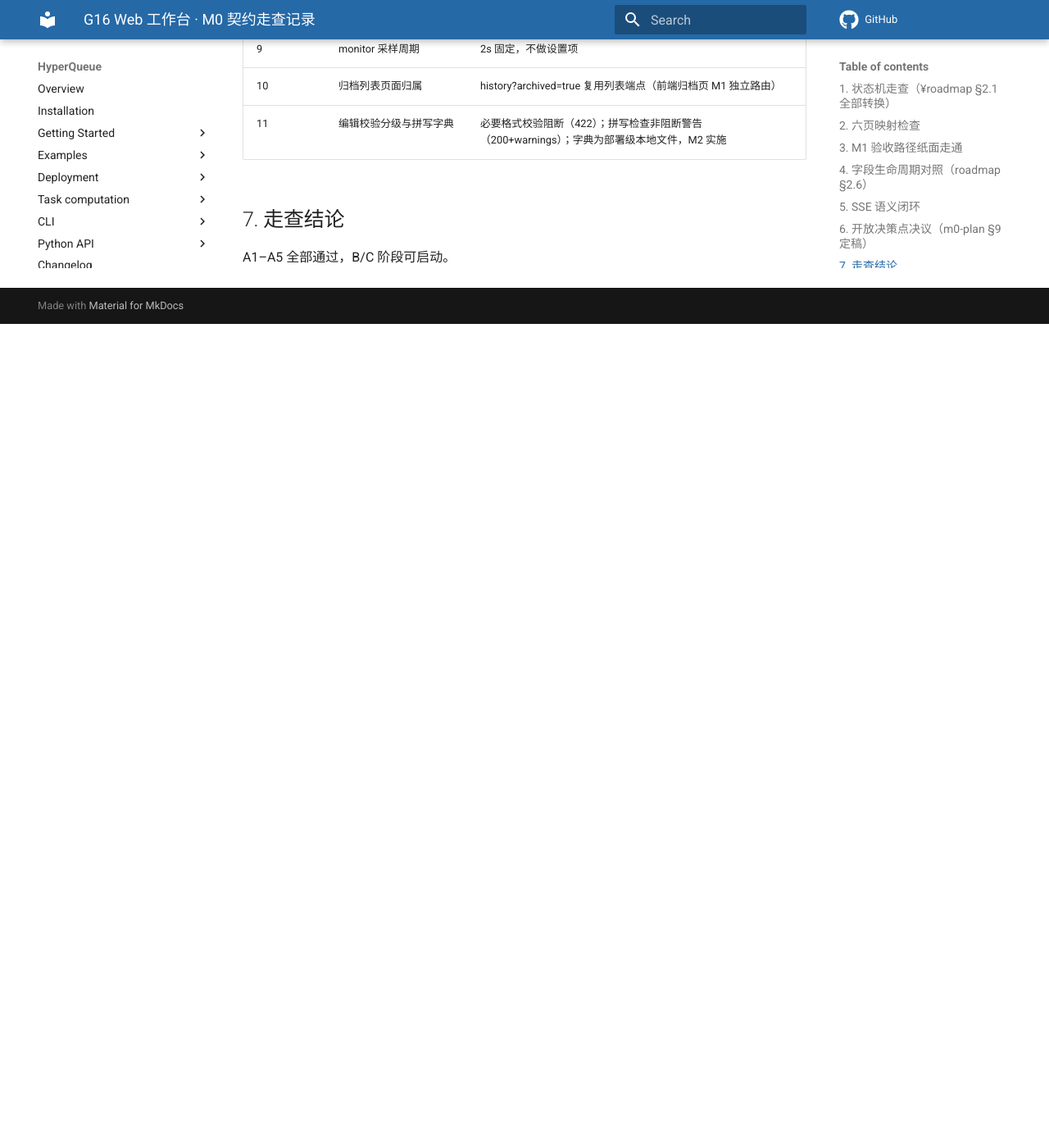
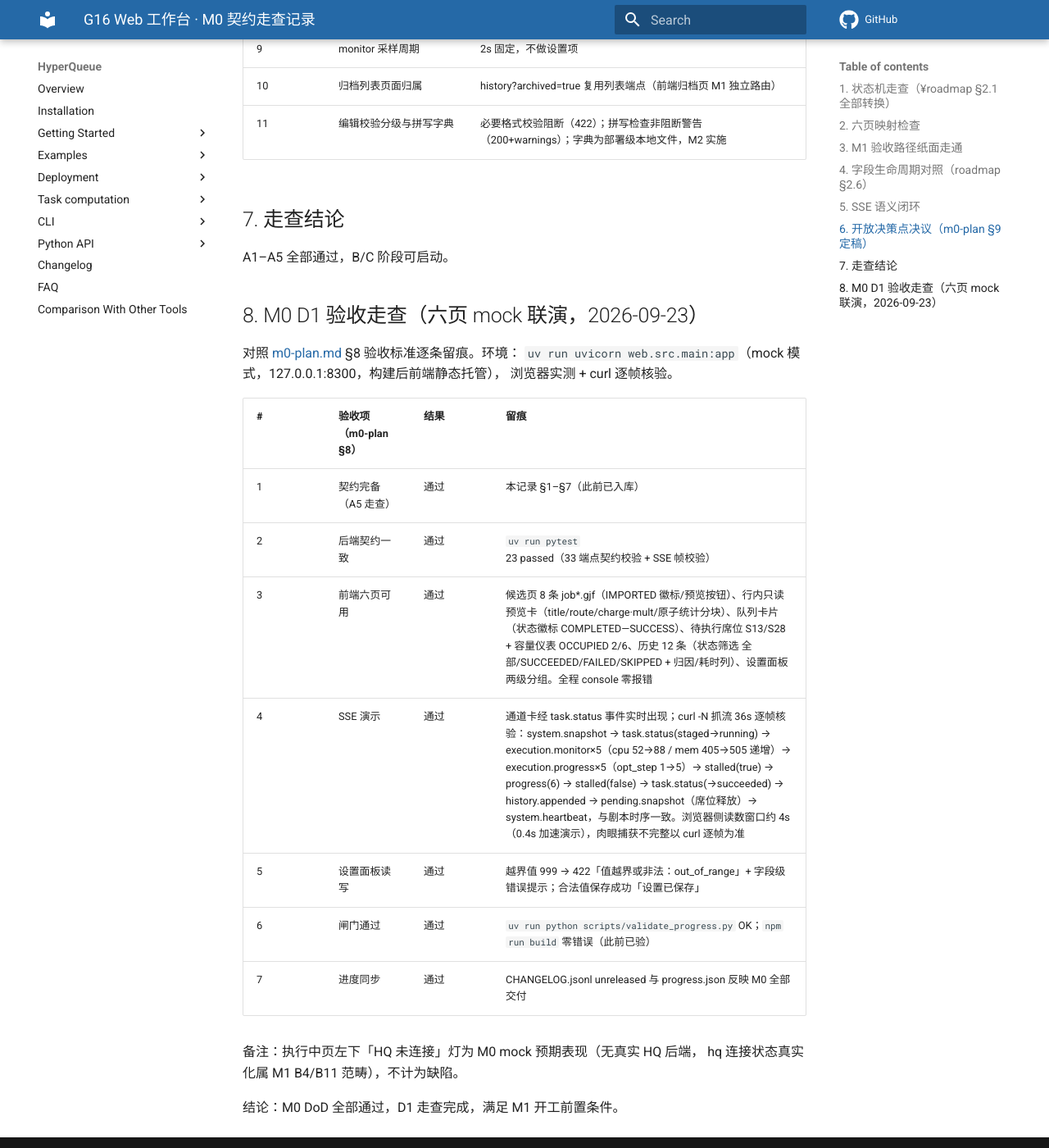
Before and after one commit to baizhancaiji/gauforge, an MkDocs documentation site: the page built from docs/api/walkthrough.md, in a window 1280 px wide and 1400 px high, scrolled down 3800 px. Shown: the whole window at 82% size. Built offline with MkDocs 1.6.1 and Material for MkDocs 9.7.7, drawn with Linux system fonts in a browser that asks for light colours; comment, search, counter and statistics services are not loaded; the version menu is left out; before the commit the page ends 4195 px from its top, so only the background shows below that.

Commit message:
docs(api): 补录 M0 D1 六页 mock 联演验收走查
- 对照 m0-plan §8 七条验收标准逐条留痕（walkthrough.md 增补 §8）
- 浏览器实测六页渲染与设置读写，curl 逐帧核验 SSE mock 剧本时序
- 结论：M0 DoD 全部通过，满足 M1 开工前置条件

```diff
--- a/docs/api/walkthrough.md
+++ b/docs/api/walkthrough.md
@@ -100,3 +100,24 @@ unsubmitted，非单向）：
 ## 7. 走查结论
 
 A1–A5 全部通过，B/C 阶段可启动。
+
+## 8. M0 D1 验收走查（六页 mock 联演，2026-09-23）
+
+对照 [m0-plan.md](../plans/m0-plan.md) §8 验收标准逐条留痕。环境：
+`uv run uvicorn web.src.main:app`（mock 模式，127.0.0.1:8300，构建后前端静态托管），
+浏览器实测 + curl 逐帧核验。
+
+| # | 验收项（m0-plan §8） | 结果 | 留痕 |
+|---|---|---|---|
+| 1 | 契约完备（A5 走查） | 通过 | 本记录 §1–§7（此前已入库） |
+| 2 | 后端契约一致 | 通过 | `uv run pytest` 23 passed（33 端点契约校验 + SSE 帧校验） |
+| 3 | 前端六页可用 | 通过 | 候选页 8 条 job*.gjf（IMPORTED 徽标/预览按钮）、行内只读预览卡（title/route/charge·mult/原子统计分块）、队列卡片（状态徽标 COMPLETED—SUCCESS）、待执行席位 S13/S28 + 容量仪表 OCCUPIED 2/6、历史 12 条（状态筛选 全部/SUCCEEDED/FAILED/SKIPPED + 归因/耗时列）、设置面板两级分组。全程 console 零报错 |
+| 4 | SSE 演示 | 通过 | 通道卡经 task.status 事件实时出现；curl -N 抓流 36s 逐帧核验：system.snapshot → task.status(staged→running) → execution.monitor×5（cpu 52→88 / mem 405→505 递增）→ execution.progress×5（opt_step 1→5）→ stalled(true) → progress(6) → stalled(false) → task.status(→succeeded) → history.appended → pending.snapshot（席位释放）→ system.heartbeat，与剧本时序一致。浏览器侧读数窗口约 4s（0.4s 加速演示），肉眼捕获不完整以 curl 逐帧为准 |
+| 5 | 设置面板读写 | 通过 | 越界值 999 → 422「值越界或非法：out_of_range」+ 字段级错误提示；合法值保存成功「设置已保存」 |
+| 6 | 闸门通过 | 通过 | `uv run python scripts/validate_progress.py` OK；`npm run build` 零错误（此前已验） |
+| 7 | 进度同步 | 通过 | CHANGELOG.jsonl unreleased 与 progress.json 反映 M0 全部交付 |
+
+备注：执行中页左下「HQ 未连接」灯为 M0 mock 预期表现（无真实 HQ 后端，
+hq 连接状态真实化属 M1 B4/B11 范畴），不计为缺陷。
+
+结论：M0 DoD 全部通过，D1 走查完成，满足 M1 开工前置条件。
```
